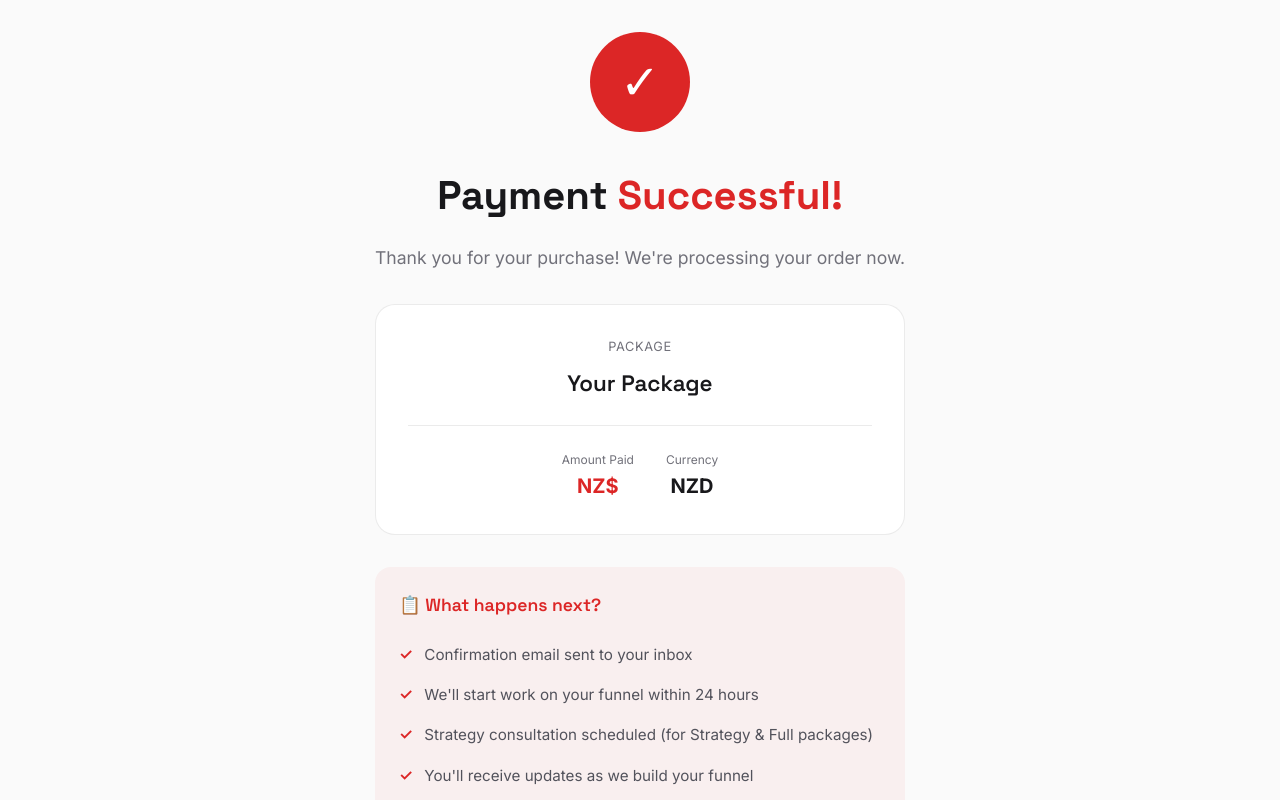
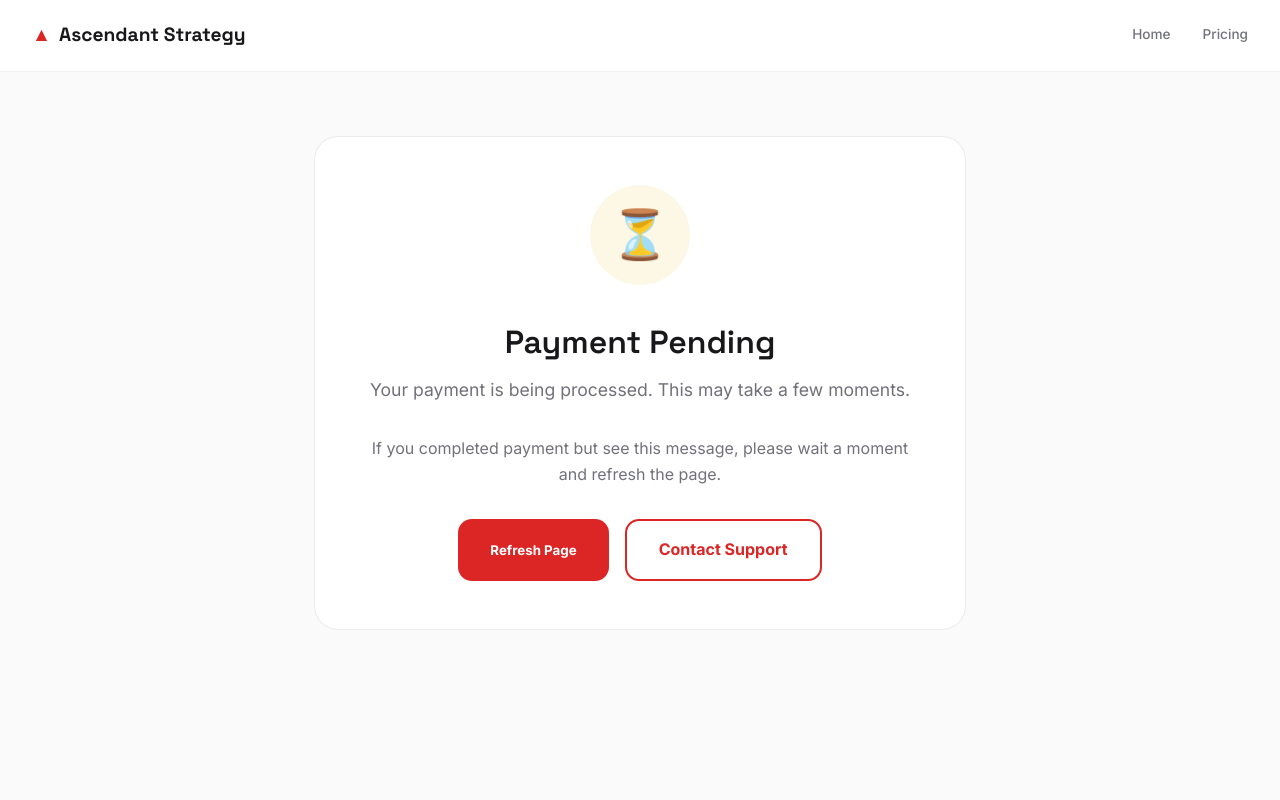
Before and after one commit to Alex1234569747/ascendant-strategy, a React (Vite) app: page /payment/success in a window 1280 px wide. Shown: the top 800 px of the page. Built offline with nearby package versions, Linux system fonts and the light colour scheme; the HTML template or start-up script is replaced by a standard one.

Commit message:
PaymentGET

```diff
--- a/src/pages/PaymentSuccess.jsx
+++ b/src/pages/PaymentSuccess.jsx
@@ -1,29 +1,24 @@
-import { useEffect, useState } from 'react'
+import { useState, useEffect } from 'react'
 import { Link, useSearchParams } from 'react-router-dom'
-
-const API_URL = import.meta.env.PROD ? '' : 'http://localhost:5000'
 
 export default function PaymentSuccess() {
   const [searchParams] = useSearchParams()
   const sessionId = searchParams.get('session_id')
-  const planId = searchParams.get('plan')
-  const [loading, setLoading] = useState(true)
-  const [paymentDetails, setPaymentDetails] = useState(null)
+  const plan = searchParams.get('plan') || 'full'
+  const [verified, setVerified] = useState(false)
+  const [checking, setChecking] = useState(true)
 
   useEffect(() => {
     if (sessionId) {
-      fetch(`${API_URL}/api/payment/verify/${sessionId}`)
-        .then(res => res.json())
+      fetch(`/api/payment/verify/${sessionId}`)
+        .then(r => r.json())
         .then(data => {
-          setPaymentDetails(data)
-          setLoading(false)
+          setVerified(data.success === true)
+          setChecking(false)
         })
-        .catch(err => {
-          console.error('Verify error:', err)
-          setLoading(false)
-        })
+        .catch(() => setChecking(false))
     } else {
-      setLoading(false)
+      setChecking(false)
     }
   }, [sessionId])
 
@@ -33,86 +28,55 @@ export default function PaymentSuccess() {
     agency: 'Growth Partner Package'
   }
 
-  const planPrices = {
-    strategy: 'NZ$150',
-    full: 'NZ$750',
-    agency: 'NZ$1,500'
-  }
+  return (
+    <div style={{ minHeight: '100vh', background: '#fafafa', color: '#18181b' }}>
+      <nav style={{ display: 'flex', justifyContent: 'space-between', alignItems: 'center', padding: '1.25rem 2rem', background: '#fff', borderBottom: '1px solid rgba(0,0,0,0.05)' }}>
+        <Link to="/" style={{ display: 'flex', alignItems: 'center', gap: '0.5rem', textDecoration: 'none', color: '#18181b', fontFamily: 'Space Grotesk, sans-serif', fontSize: '1.2rem', fontWeight: 700 }}>
+          <span style={{ color: '#dc2626' }}>▲</span> Ascendant Strategy
+        </Link>
+        <div style={{ display: 'flex', gap: '2rem' }}>
+          <Link to="/" style={{ color: '#71717a', textDecoration: 'none', fontSize: '0.85rem', fontWeight: 500 }}>Home</Link>
+          <Link to="/pricing" style={{ color: '#71717a', textDecoration: 'none', fontSize: '0.85rem', fontWeight: 500 }}>Pricing</Link>
+        </div>
+      </nav>
 
-  return (
-    <div style={{ minHeight: '100vh', background: '#fafafa', color: '#18181b', display: 'flex', alignItems: 'center', justifyContent: 'center', padding: '2rem' }}>
-      <div style={{ maxWidth: '600px', textAlign: 'center' }}>
-        {loading ? (
-          <div>
+      <div style={{ maxWidth: '700px', margin: '0 auto', padding: '4rem 1.5rem', textAlign: 'center' }}>
+        {checking ? (
+          <div style={{ background: '#fff', borderRadius: '24px', padding: '4rem', border: '1px solid rgba(0,0,0,0.08)' }}>
             <div style={{
-              width: '60px',
-              height: '60px',
+              width: '80px',
+              height: '80px',
               border: '4px solid rgba(220, 38, 38, 0.2)',
               borderTopColor: '#dc2626',
               borderRadius: '50%',
               animation: 'spin 1s linear infinite',
               margin: '0 auto 2rem'
             }}></div>
-            <h1 style={{ fontSize: '1.5rem', marginBottom: '1rem', fontFamily: 'Space Grotesk, sans-serif', fontWeight: 600 }}>Verifying your payment...</h1>
+            <h1 style={{ fontSize: '1.5rem', fontFamily: 'Space Grotesk, sans-serif', marginBottom: '0.5rem' }}>Verifying your payment...</h1>
+            <p style={{ color: '#71717a' }}>Please wait while we confirm your transaction.</p>
           </div>
-        ) : (
-          <>
-            {/* Success Icon */}
+        ) : verified ? (
+          <div style={{ background: '#fff', borderRadius: '24px', padding: '3rem', border: '1px solid rgba(0,0,0,0.08)' }}>
             <div style={{
               width: '100px',
               height: '100px',
-              background: '#dc2626',
+              background: 'rgba(34, 197, 94, 0.1)',
               borderRadius: '50%',
               display: 'flex',
               alignItems: 'center',
               justifyContent: 'center',
-              margin: '0 auto 2rem',
-              fontSize: '3rem',
-              color: '#fff'
+              margin: '0 auto 2rem'
             }}>
-              ✓
+              <span style={{ fontSize: '3rem' }}>✅</span>
             </div>
 
-            {/* Title */}
-            <h1 style={{ fontSize: 'clamp(2rem, 4vw, 2.5rem)', marginBottom: '1rem', fontFamily: 'Space Grotesk, sans-serif', fontWeight: 700 }}>
-              Payment <span style={{ color: '#dc2626' }}>Successful!</span>
+            <h1 style={{ fontSize: '2rem', fontFamily: 'Space Grotesk, sans-serif', marginBottom: '0.5rem', color: '#18181b' }}>
+              Payment Successful!
             </h1>
-
             <p style={{ color: '#71717a', fontSize: '1.1rem', marginBottom: '2rem' }}>
-              Thank you for your purchase! We're processing your order now.
+              Thank you for your purchase. Your transaction has been confirmed.
             </p>
 
-            {/* Order Details */}
-            <div style={{
-              background: '#fff',
-              borderRadius: '20px',
-              padding: '2rem',
-              marginBottom: '2rem',
-              border: '1px solid rgba(0,0,0,0.08)'
-            }}>
-              <div style={{ marginBottom: '1.5rem' }}>
-                <div style={{ color: '#71717a', fontSize: '0.8rem', marginBottom: '0.5rem', textTransform: 'uppercase', letterSpacing: '0.05em' }}>Package</div>
-                <div style={{ fontSize: '1.4rem', fontWeight: 600, fontFamily: 'Space Grotesk, sans-serif' }}>{planNames[planId] || 'Your Package'}</div>
-              </div>
-              <div style={{
-                display: 'flex',
-                justifyContent: 'center',
-                gap: '2rem',
-                paddingTop: '1.5rem',
-                borderTop: '1px solid rgba(0,0,0,0.08)'
-              }}>
-                <div>
-                  <div style={{ color: '#71717a', fontSize: '0.75rem' }}>Amount Paid</div>
-                  <div style={{ color: '#dc2626', fontSize: '1.25rem', fontWeight: 700 }}>{planPrices[planId] || 'NZ$'}</div>
-                </div>
-                <div>
-                  <div style={{ color: '#71717a', fontSize: '0.75rem' }}>Currency</div>
-                  <div style={{ fontSize: '1.25rem', fontWeight: 700 }}>{paymentDetails?.currency?.toUpperCase() || 'NZD'}</div>
-                </div>
-              </div>
-            </div>
-
-            {/* What Happens Next */}
             <div style={{
               background: 'rgba(220, 38, 38, 0.05)',
               borderRadius: '16px',
@@ -120,59 +84,119 @@ export default function PaymentSuccess() {
               marginBottom: '2rem',
               textAlign: 'left'
             }}>
-              <h3 style={{ color: '#dc2626', marginBottom: '1rem', fontSize: '1.1rem', fontWeight: 600 }}>📋 What happens next?</h3>
-              <ul style={{ listStyle: 'none', color: '#52525b', fontSize: '0.95rem' }}>
-                <li style={{ padding: '0.5rem 0', display: 'flex', alignItems: 'flex-start', gap: '0.75rem' }}>
-                  <span style={{ color: '#dc2626', fontWeight: 700 }}>✓</span>
-                  Confirmation email sent to your inbox
-                </li>
-                <li style={{ padding: '0.5rem 0', display: 'flex', alignItems: 'flex-start', gap: '0.75rem' }}>
-                  <span style={{ color: '#dc2626', fontWeight: 700 }}>✓</span>
-                  We'll start work on your funnel within 24 hours
-                </li>
-                <li style={{ padding: '0.5rem 0', display: 'flex', alignItems: 'flex-start', gap: '0.75rem' }}>
-                  <span style={{ color: '#dc2626', fontWeight: 700 }}>✓</span>
-                  Strategy consultation scheduled (for Strategy & Full packages)
-                </li>
-                <li style={{ padding: '0.5rem 0', display: 'flex', alignItems: 'flex-start', gap: '0.75rem' }}>
-                  <span style={{ color: '#dc2626', fontWeight: 700 }}>✓</span>
-                  You'll receive updates as we build your funnel
-                </li>
+              <div style={{ display: 'flex', justifyContent: 'space-between', marginBottom: '1rem' }}>
+                <span style={{ color: '#71717a' }}>Package</span>
+                <span style={{ fontWeight: 600 }}>{planNames[plan]}</span>
+              </div>
+              <div style={{ display: 'flex', justifyContent: 'space-between', marginBottom: '1rem' }}>
+                <span style={{ color: '#71717a' }}>Transaction ID</span>
+                <span style={{ fontWeight: 600, fontFamily: 'monospace', fontSize: '0.9rem' }}>{sessionId?.slice(0, 20)}...</span>
+              </div>
+              <div style={{ display: 'flex', justifyContent: 'space-between' }}>
+                <span style={{ color: '#71717a' }}>Status</span>
+                <span style={{ color: '#22c55e', fontWeight: 600 }}>✓ Paid</span>
+              </div>
+            </div>
+
+            <div style={{
+              background: 'rgba(220, 38, 38, 0.05)',
+              border: '2px solid rgba(220, 38, 38, 0.2)',
+              borderRadius: '16px',
+              padding: '1.5rem',
+              marginBottom: '2rem'
+            }}>
+              <h3 style={{ fontSize: '1.1rem', marginBottom: '1rem', color: '#dc2626' }}>🎉 What's Next?</h3>
+              <ul style={{ textAlign: 'left', listStyle: 'none', lineHeight: 2 }}>
+                <li>📧 Check your email for confirmation & receipt</li>
+                <li>📋 You'll receive a welcome email within 24 hours</li>
+                <li>💬 We'll reach out to schedule your onboarding call</li>
+                <li>🚀 Get ready for your funnel strategy!</li>
               </ul>
             </div>
 
-            {/* Contact */}
-            <p style={{ color: '#71717a', marginBottom: '2rem' }}>
-              Questions? Email us at <a href="mailto:hello@ascendantstrategy.com" style={{ color: '#dc2626' }}>hello@ascendantstrategy.com</a>
-            </p>
-
-            {/* CTA */}
             <Link
               to="/"
               style={{
                 display: 'inline-block',
+                padding: '1rem 2.5rem',
+                background: '#dc2626',
+                color: '#fff',
+                textDecoration: 'none',
+                borderRadius: '14px',
+                fontWeight: 700,
+                fontSize: '1rem',
+                boxShadow: '0 8px 30px rgba(220, 38, 38, 0.3)'
+              }}
+            >
+              Back to Home
+            </Link>
+          </div>
+        ) : (
+          <div style={{ background: '#fff', borderRadius: '24px', padding: '3rem', border: '1px solid rgba(0,0,0,0.08)' }}>
+            <div style={{
+              width: '100px',
+              height: '100px',
+              background: 'rgba(234, 179, 8, 0.1)',
+              borderRadius: '50%',
+              display: 'flex',
+              alignItems: 'center',
+              justifyContent: 'center',
+              margin: '0 auto 2rem'
+            }}>
+              <span style={{ fontSize: '3rem' }}>⏳</span>
+            </div>
+
+            <h1 style={{ fontSize: '2rem', fontFamily: 'Space Grotesk, sans-serif', marginBottom: '0.5rem' }}>
+              Payment Pending
+            </h1>
+            <p style={{ color: '#71717a', fontSize: '1.1rem', marginBottom: '2rem' }}>
+              Your payment is being processed. This may take a few moments.
+            </p>
+
+            <p style={{ color: '#71717a', marginBottom: '2rem' }}>
+              If you completed payment but see this message, please wait a moment and refresh the page.
+            </p>
+
+            <div style={{ display: 'flex', gap: '1rem', justifyContent: 'center' }}>
+              <button
+                onClick={() => window.location.reload()}
+                style={{
                   padding: '1rem 2rem',
                   background: '#dc2626',
                   color: '#fff',
+                  border: 'none',
+                  borderRadius: '14px',
                   fontWeight: 700,
-                borderRadius: '12px',
-                textDecoration: 'none',
-                fontSize: '1rem'
+                  cursor: 'pointer'
                 }}
               >
-              Return to Home →
+                Refresh Page
+              </button>
+              <Link
+                to="/contact"
+                style={{
+                  padding: '1rem 2rem',
+                  background: 'transparent',
+                  color: '#dc2626',
+                  border: '2px solid #dc2626',
+                  borderRadius: '14px',
+                  textDecoration: 'none',
+                  fontWeight: 700
+                }}
+              >
+                Contact Support
               </Link>
-          </>
+            </div>
+          </div>
         )}
+      </div>
 
       <style>{`
-          @import url('https://fonts.googleapis.com/css2?family=Space+Grotesk:wght@400;500;600;700&display=swap');
         @keyframes spin {
           from { transform: rotate(0deg); }
           to { transform: rotate(360deg); }
         }
       `}</style>
     </div>
-    </div>
   )
 }
```
Also changed, not shown: src/pages/Payment.jsx (+4 -30 lines), msg.txt. Lines whose indentation alone changed are shown as unchanged.
